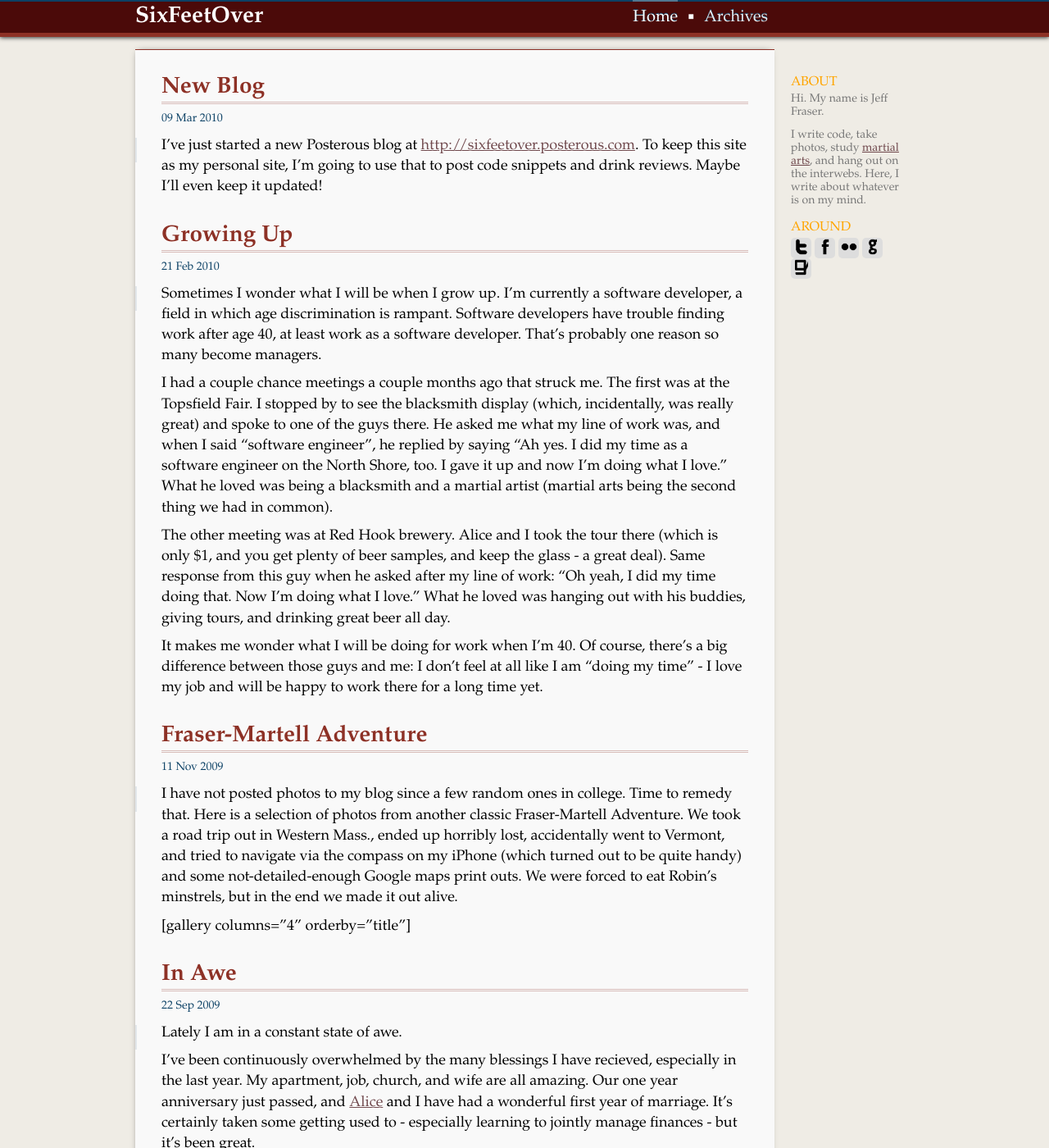
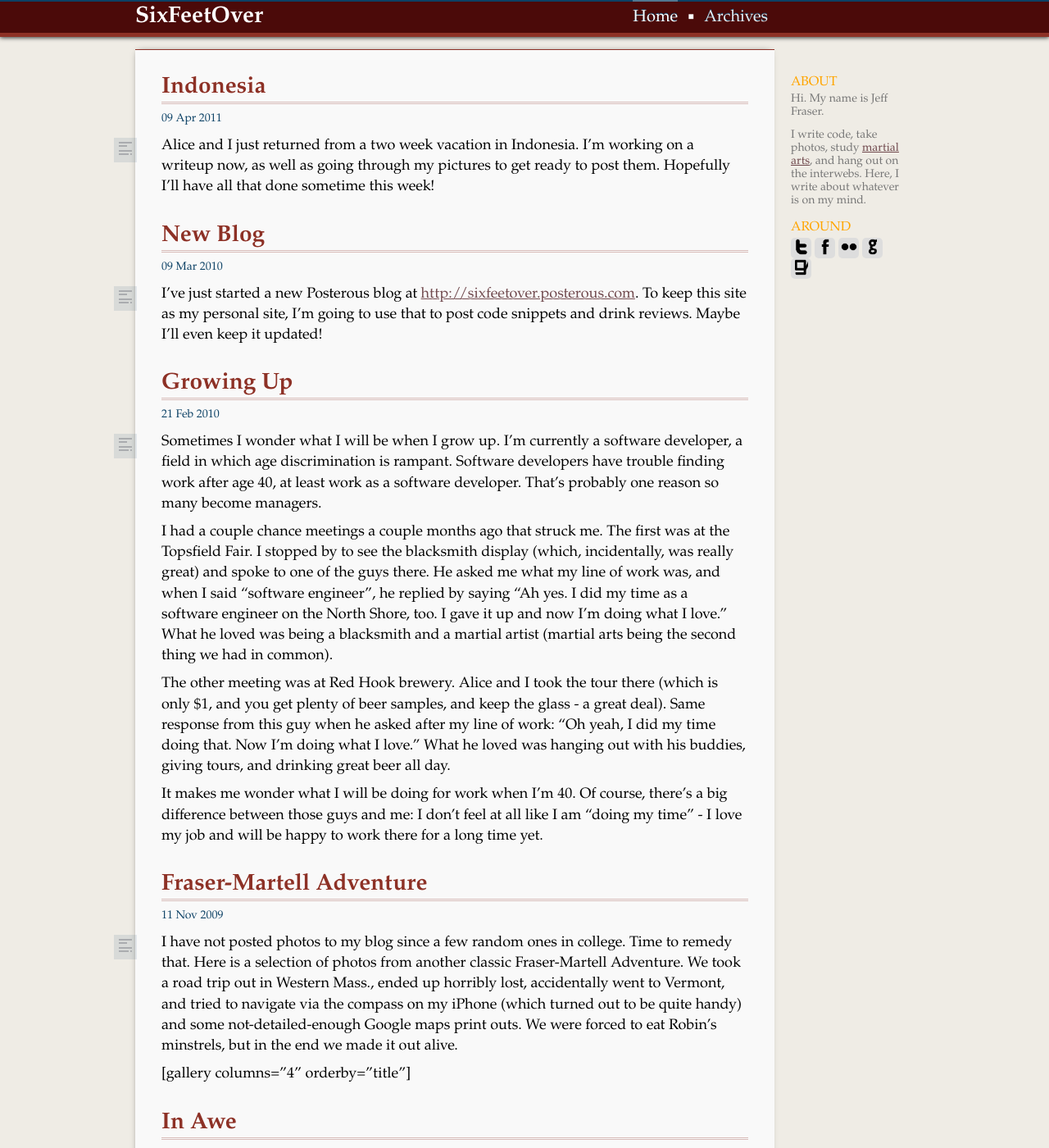
Before and after one commit to sixfeetover/sixfeetover.github.com, a Jekyll site: the page built from index.html, in a window 1280 px wide and 1400 px high. Shown: the whole window at 82% size. Built offline with Jekyll 4.4.1, drawn with Linux system fonts in a browser that asks for light colours; nearby versions of some CDN libraries; some web fonts are replaced; Markdown is read by kramdown in place of the engine named in the settings; some of the changed text lies outside the part shown.

Commit message:
Indonesia preview post.

```diff
--- /dev/null
+++ b/_posts/2011-04-09-indonesia.md
@@ -0,0 +1,5 @@
+---
+layout: post
+title: Indonesia
+---
+Alice and I just returned from a two week vacation in Indonesia. I'm working on a writeup now, as well as going through my pictures to get ready to post them. Hopefully I'll have all that done sometime this week!
--- a/scss/screen.scss
+++ b/scss/screen.scss
@@ -54,7 +54,7 @@ body {
 
   #main {
     @include column(10); border-top: 1px solid $red; border-bottom: 3px solid $red; background-color: #f9f9f9; text-shadow: 0 1px 0 #fff; z-index: 1; min-height: 250px;
-    @include box-shadow(rgb(51, 51, 51), -1px, -1px, 8px, -5px); @include clearfix;
+    @include box-shadow(rgb(51, 51, 51), -1px, -1px, 8px, -5px); @include clearfix; overflow: visible;
     #content {
       padding: 2em;
     }
```
Also changed, not shown: css/screen.css.
